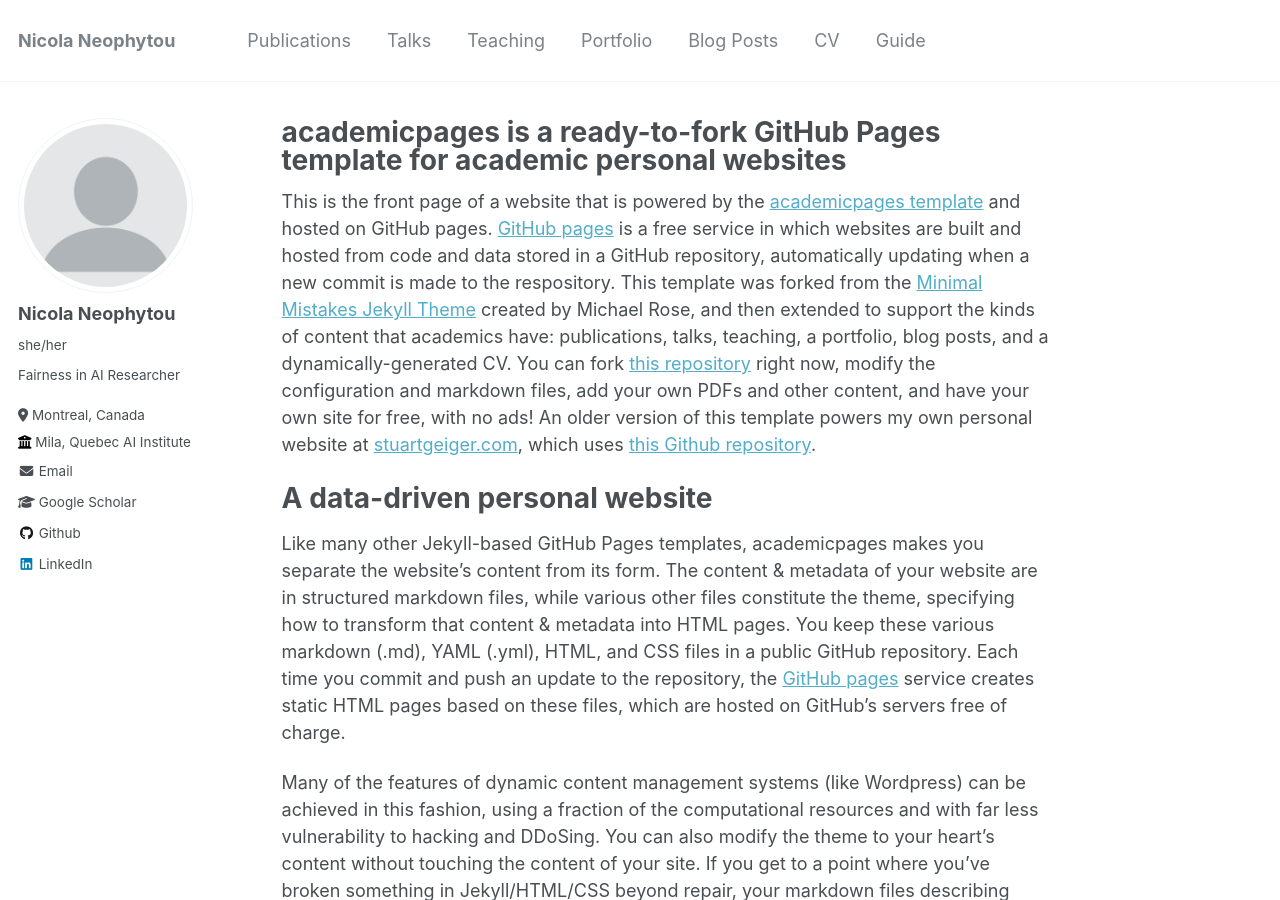
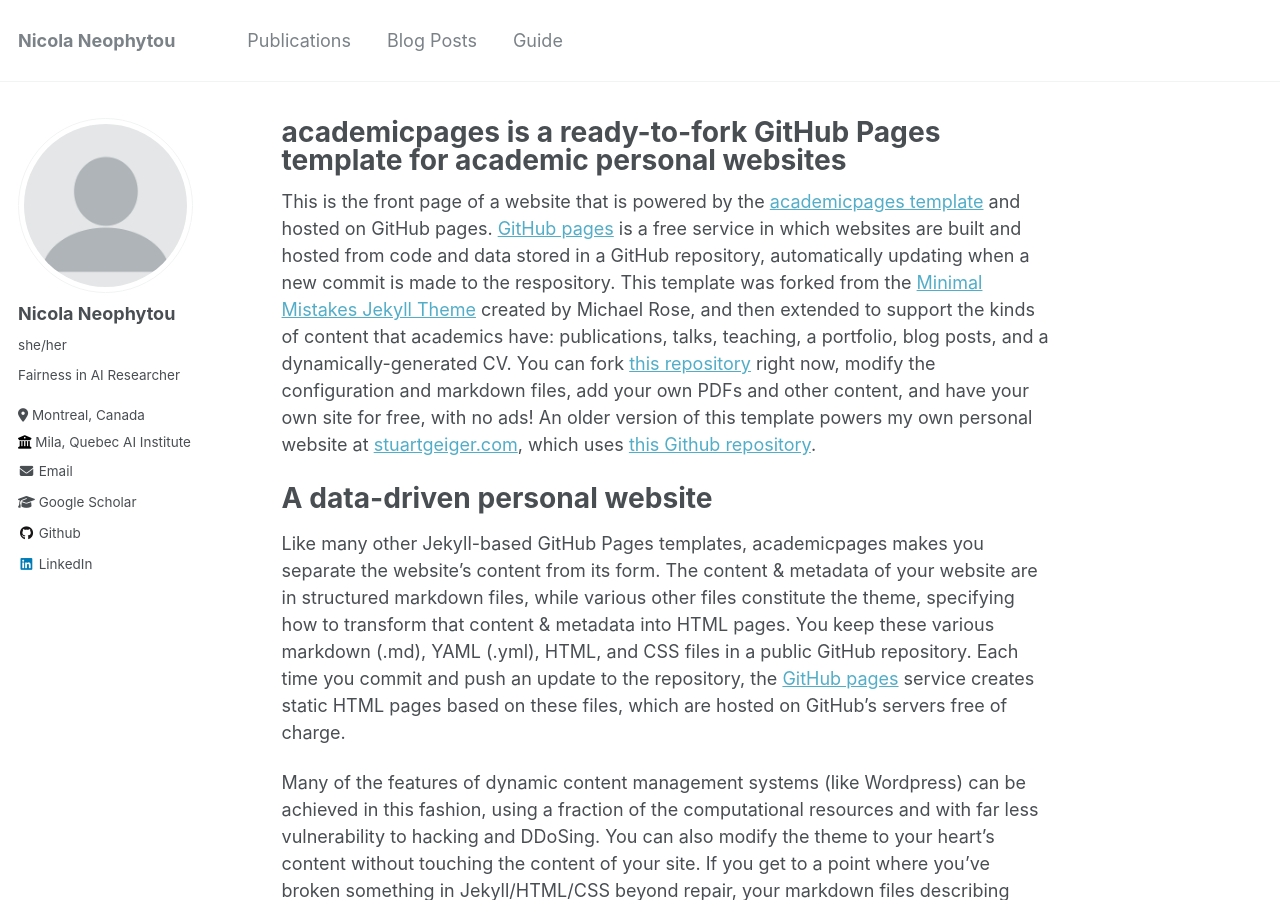
Before and after one commit to nicolaneo/nicolaneo.github.io, a Jekyll site: the page built from _pages/about.md, in a window 1280 px wide and 900 px high. Built offline with Jekyll 4.4.1, drawn with Linux system fonts in a browser that asks for light colours.

Commit message:
Update navigation.yml

```diff
--- a/_data/navigation.yml
+++ b/_data/navigation.yml
@@ -3,20 +3,8 @@ main:
   - title: "Publications"
     url: /publications/
 
-  - title: "Talks"
-    url: /talks/
-
-  - title: "Teaching"
-    url: /teaching/
-
-  - title: "Portfolio"
-    url: /portfolio/
-
   - title: "Blog Posts"
     url: /year-archive/
 
-  - title: "CV"
-    url: /cv/
-
   - title: "Guide"
     url: /markdown/
```
